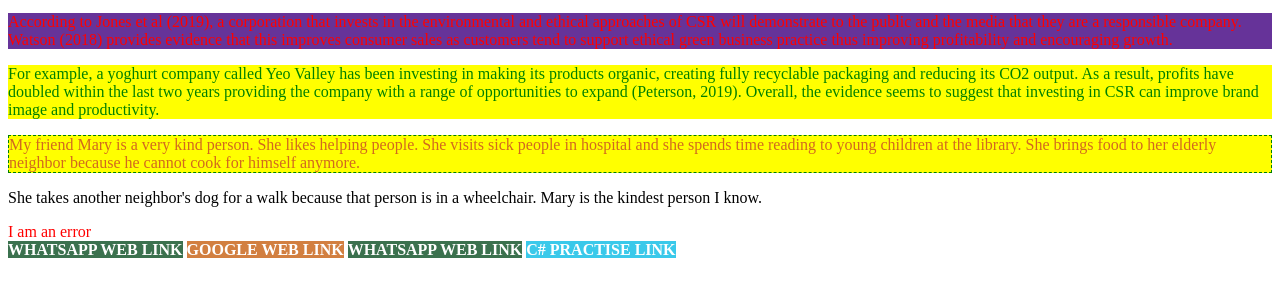
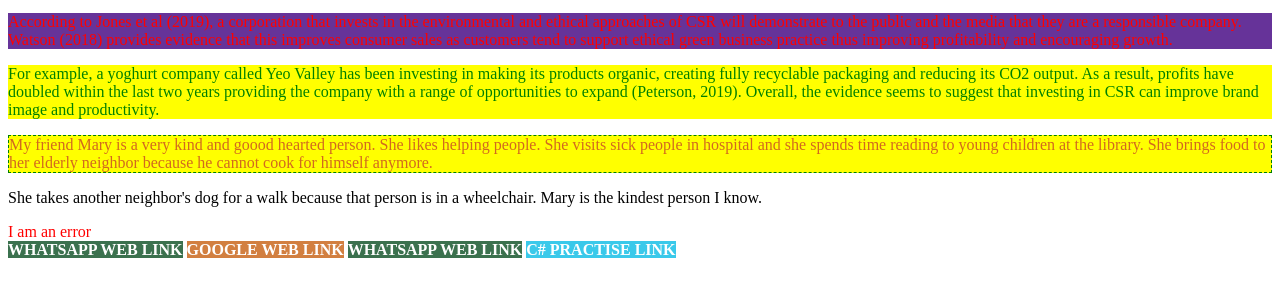
Before and after one commit to amrutha-mavillapalli/html-css-projects, a plain HTML site: page Classes&selectors.html in a window 1280 px wide. Shown: the part 87-384 px from the top of the page. Drawn offline with Linux system fonts and the light colour scheme.

Commit message:
commit changes

```diff
--- a/Classes&selectors.html
+++ b/Classes&selectors.html
@@ -25,10 +25,10 @@
         </p>
 
         <p class="success feedback">
-            My friend Mary is a very kind person. She likes helping people. She visits sick people in hospital
+            My friend Mary is a very kind and goood hearted person. She likes helping people. She visits sick people in hospital
             and she spends time reading to young children at the library. She brings food to her elderly neighbor
             because he cannot cook for himself anymore.
-            </p>
+        </p>
         </div>
         <p>
             She takes another neighbor's dog for a walk because that
```
